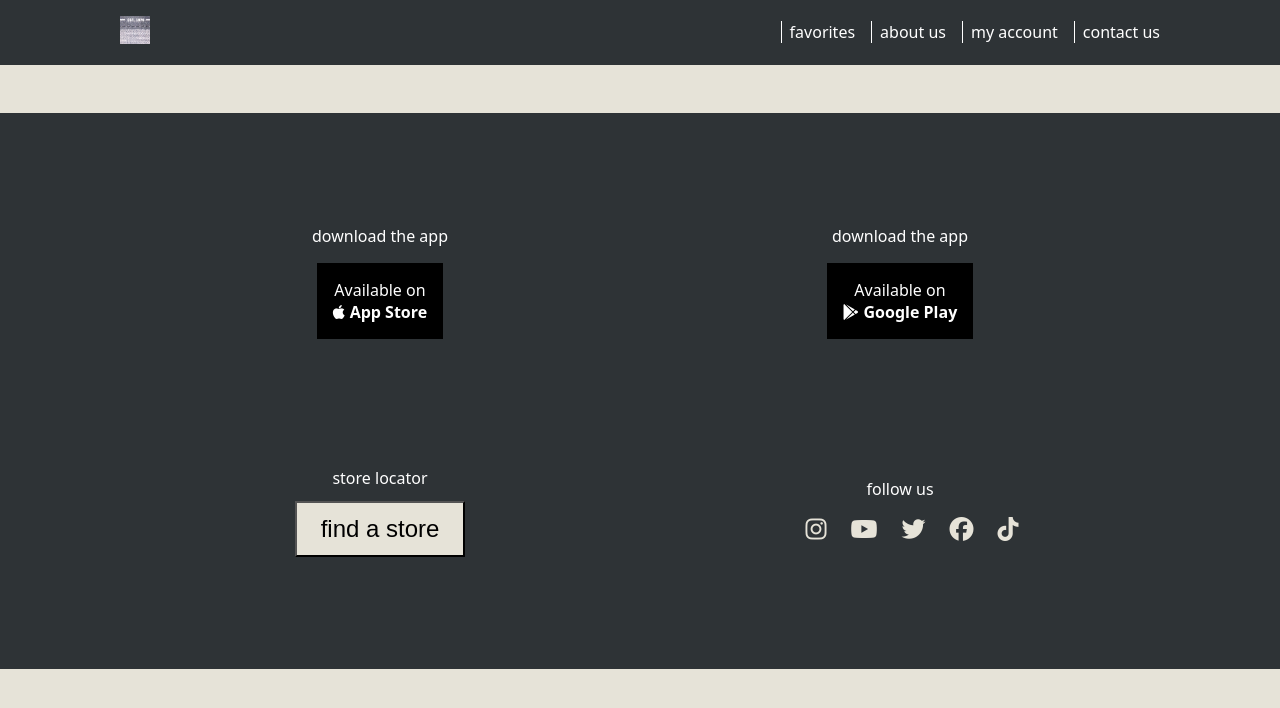
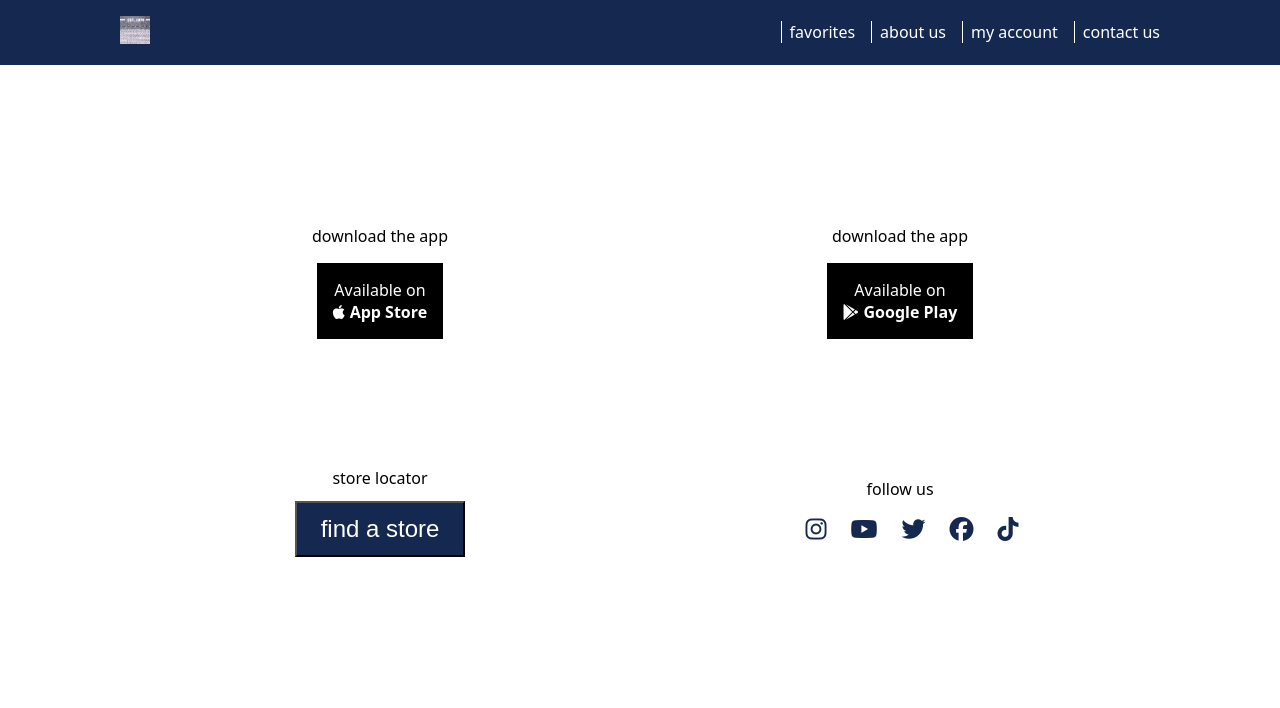
Before and after one commit to GalinaLK/react-shop, a React (Create React App) app: page /account in a window 1280 px wide. Shown: the top 708 px of the page. Built offline with nearby package versions, Linux system fonts and the light colour scheme.

Commit message:
colors changed

```diff
--- a/src/Sass/_variables.scss
+++ b/src/Sass/_variables.scss
@@ -1,3 +1,3 @@
 $font-stack: system-ui, Arial, Helvetica, sans-serif;
-$primary-color: #e6e3d8;
-$secondary-color: #2e3336;
+$primary-color: white;
+$secondary-color: #152850;
--- a/src/Sass/footer.scss
+++ b/src/Sass/footer.scss
@@ -5,8 +5,8 @@
 
   }
 .container-footer{
-    background-color: $secondary-color;
-    color: white;
+    background-color: $primary-color;
+    color: black;
     width: 100%;
     margin-top: 3em;
     padding: 3em 0px;
@@ -33,11 +33,12 @@
     padding: 0.5em 1em;
 
     margin-top: 0.5em;
-    background-color: $primary-color;
+    background-color: $secondary-color;
+    color: white;
 
     &:hover{
         transform: scale(1.1);
-        background-color: white;
+        background-color: darkblue;
     }
 }
 .followUs ul li{
@@ -46,7 +47,7 @@
 
     &:hover{
         transform: scale(1.2);
-        color: white;
+        color: darkblue;
     }
 }
 .followUs{
@@ -56,7 +57,7 @@
     display:flex;
 flex-direction: row;
 font-size: 1.5rem;
-color: $primary-color;
+color: $secondary-color;
 margin-top: 0em;
 }
 .downloadLinkLabel label{
```
